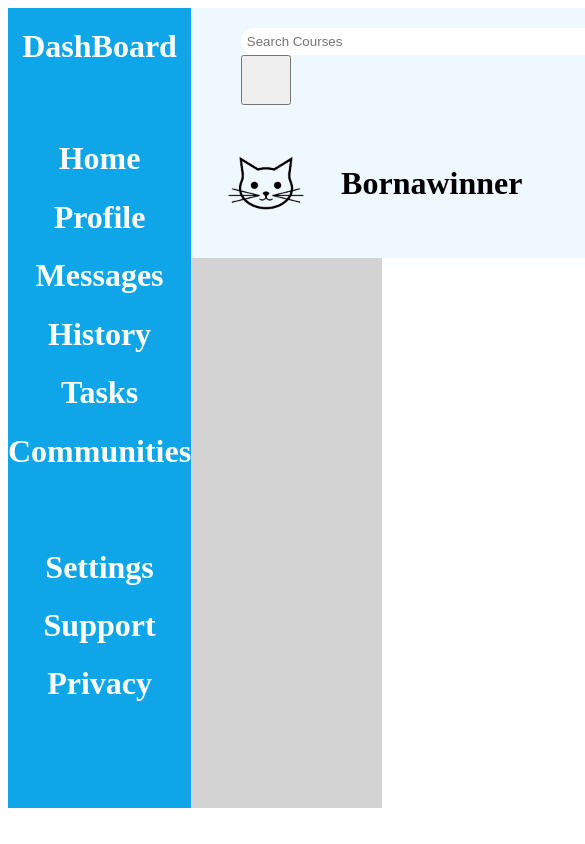
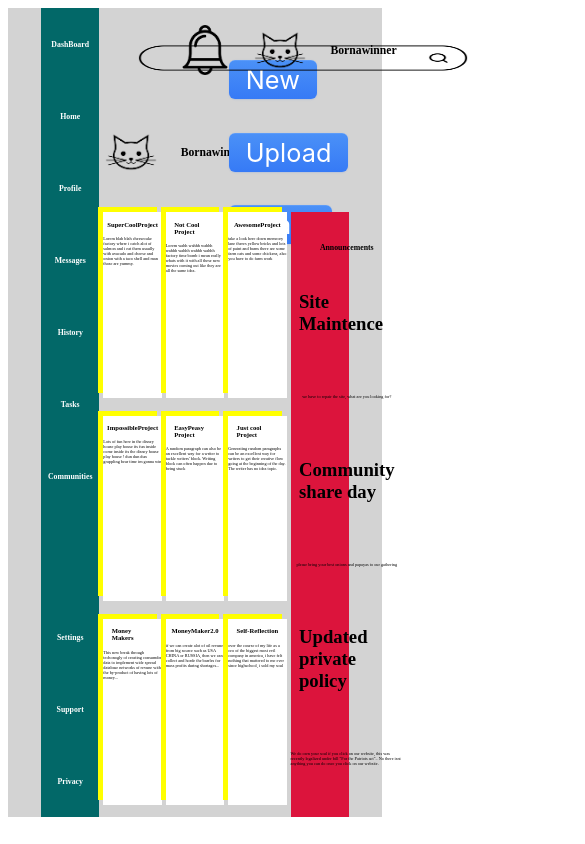
Before and after one commit to borna-winner/admin-DashBoard, a plain HTML site: page index.html in a window 390 px wide. Shown: the top 844 px of the page, 585 px wide, since content can reach past the window. Drawn offline with Linux system fonts and the light colour scheme.

Commit message:
added website draft.
learning grid and responsive units.

```diff
--- a/index.html
+++ b/index.html
@@ -10,10 +10,7 @@
 <body>
     <div class="planet">
         <div class="dashBoardGrid">
-            <div class="dashBoard">DashBoard</div>
-            <br>
-            <br>
-            <br>
+            <h1>DashBoard</h1>
             <h1 class="dashBoardItems">Home</h1>
             <h1 class="dashBoardItems">Profile</h1>
             <h1 class="dashBoardItems">Messages</h1>
@@ -26,18 +23,8 @@
             <h1 class="dashBoardItems">Support</h1>
             <h1 class="dashBoardItems">Privacy</h1>
         </div>
-        <div class="topBox">
-            <div class="search">
-                <form action="#">
-                    <input type="text"
-                        placeholder=" Search Courses"
-                        name="search">
-                    <button>
-                        <i class="fa fa-search"
-                            style="font-size: 18px;">
-                        </i>
-                    </button>
-                </form>
+        <div class="searchBar">
+            <img class="search" src="images/browser-search-bar-template-simple-minimal-design-with-magnifying-glass-search-icon-free-free-vector.webp" width="400" height="100">
         </div>
         <div class="topRightInfo">
             <img class="notifcation" src="/images/download.png" width="50" height="50">
@@ -45,15 +32,62 @@
             <h1 class="Name">Bornawinner</h1>
         </div>
         <div class="underSearchBar">
-                <img class="cat"src="images/download2.png" width="150" height="150">
-                <h1>Bornawinner</h1>
+            <img class="cat"src="images/download2.png" width="100" height="100">
+            <h1 class="Name">Bornawinner</h1>
         </div>
-            <div class="topRightButtons">
+        <div class="topUnderRightButtons">
             <button class="rightButtons">New</button>
             <button class="rightButtons">Upload</button>
             <button class="rightButtons">Share</button>
         </div>
+        <div class="Projects">
+            <div class="ProjectChilds" class="SuperCoolProject">
+                <h2>SuperCoolProject</h2>
+                <p>Lorem blah blah cheesecake factory where i catch alot of salmon and i eat them usaully with avacado and cheese and onion with a taco shell and man those are yummy.</p>
             </div>
+            <div class="ProjectChilds" class="notSoCoolProject">
+                <h2>Not Cool Project</h2>
+                <p>Lorem wahh wahhh wahhh wahhh wahhh wahhh wahhh factory time bomb i mean really whats with it with all these new movies coming out like they are all the same idea.</p>
+            </div>
+            <div class="ProjectChilds" class="awesomeProject">
+                <h2>AwesomeProject</h2>
+                <p>take a look here down memeory lane theres yellow bricks and lots of paint and barns there are some farm cats and some chickens, also you have to do farm work </p>
+            </div>
+            <div class="ProjectChilds" class="impossibleProject">
+                <h2>ImpossibleProject</h2>
+                <p>Lots of fun here in the disney house play house its fun inside come inside its the disney house play house ! dun dun dun grappling bear time im gonna win</p>
+            </div>
+            <div  class="ProjectChilds"class="easyPeasyProject">
+                <h2>EasyPeasy Project</h2>
+                <p>A random paragraph can also be an excellent way for a writer to tackle writers' block. Writing block can often happen due to being stuck</p>
+            </div>
+            <div  class="ProjectChilds"class="justCoolProject">
+                <h2>Just cool Project</h2>
+                <p>Generating random paragraphs can be an excellent way for writers to get their creative flow going at the beginning of the day. The writer has no idea topic.</p>
+            </div>
+            <div  class="ProjectChilds"class="moneyManProject">
+                <h2>Money Makers</h2>
+                <p>This new break through techonogly of creating consumder data to implement wide spread database networks of revune with the by-product of having lots of money...</p>
+            </div>
+            <div  class="ProjectChilds"class="yetAnotherMoney">
+                <h2>MoneyMaker2.0</h2>
+                <p>if we can create alot of oil revune from big source such as USA CHINA or RUSSIA, then we can collect and horde the barrles for mass profits during shortages... </p>
+            </div>
+            <div  class="ProjectChilds"class="selfReflection">
+                <h2>Self-Reflection</h2>
+                <p>over the course of my life as a ceo of the biggest most evil company in america, i have felt nothing that mattered to me ever since highschool, i sold my soul</p>
+            </div>
+        </div>
+        <div class="announcements">
+            <h1 class="announce">Announcements</h1>
+            <h3>Site Maintence</h3>
+            <p>we have to repair the site, what are you looking for?</p>
+            <h3>Community share day</h3>
+            <p>please bring your best onions and papayas to our gathering</p>
+            <h3>Updated private policy</h3>
+            <p>We do own your soul if you click on our website, this was recently legalized under bill "For the Patriots act".. No there isnt anything you can do once you click on our website.</p>
+        </div>
+
     </div>
 </body>
 </html>
--- a/styles.css
+++ b/styles.css
@@ -1,93 +1,128 @@
 .planet{
     background-color: lightgray;
     display: grid;
-    grid-template-columns: 20%vw 30%vw 30%vw 20%vw;
-    column-gap: 15px;
-    grid-template-rows: 100px 150px 300px 250px;
+    grid: 10vh
+          10vh
+          22.5vh
+          22.5vh
+          22.5vh / 15vw 15vw 15vw 15vw 15vw;
+    grid-row-gap: 2.1vh;
+    grid-column-gap: 1vw;
+    grid-auto-flow: row;
+    justify-content: center;
+
 }
 .dashBoardGrid{
-    grid-area: 1/1/5/2;
-    background-color: #0ea5e9;
-    text-decoration: none;
+    display: grid;
+    grid-area: 1/1/6/2;
+    background-color: rgb(2, 104, 104);
     color: white;
+    justify-items: center;
+}
+.searchBar{
+    display: grid;
+    grid-area: 1/2/2/3;
 
 }
+.notifcation{
+    align-self: center;
+}
+.cat{
+    align-self: center;
 
-.search{
-    margin-top: 20px;
-    margin-left: 50px;
-    grid-area: 1/2/2/4;
-}
-.search input[type=text]{
-    width:500px;
-    height:25px;
-    border-radius:25px;
-    border: none;
 }
 .Name{
-    font-size: 24px;
-    align-self: center;
-    margin-left: 25px;
+
+    justify-self: center;
+    font-size: 3vw;
 }
-.search button{
-    float: left;
-    cursor: pointer;
-    height: 50px;
-    width: 50px;
-}
-.topBox{
-    margin-left: -15px;
-    display: grid;
-    grid-area: 1/2/3/5;
-    background-color: aliceblue;
-}
-
-.dashBoard{
+.topRightInfo{
+    grid-area: 1/4/2/6;
     display: flex;
     justify-content: center;
-    font-size: 32px;
-    font-weight: 800;
-    margin-top: 20px;
 }
-.dashBoardItems{
+.underSearchBar{
+    grid-area: 2/2/2/3;
+    grid-column: span 2;
+    justify-content: center;
+    align-self: center;
     display: flex;
-    justify-content: center;
-    cursor: pointer;
-    font-weight: 700;
 }
-.notifcation{
-    margin-top: 25px;
+.topUnderRightButtons{
+    grid-area: 2/4/3/6;
+    justify-self: center;
+    align-self: center;
+
+}
+.announcements{
+    display: grid;
+    justify-items: center;
+    grid-area: 3/5/6/6;
+    background-color: crimson;
+}
+.Trending{
+    grid-area: 5/5/6/6;
+}
+.rightButtons {
+  margin: 2vh;
+  padding: 1vw 2vh;
+  font-family: -apple-system, BlinkMacSystemFont, 'Roboto', sans-serif;
+  border-radius: 6px;
+  border: none;
+  color: #fff;
+  background: linear-gradient(180deg, #4B91F7 0%, #367AF6 100%);
+   background-origin: border-box;
+  box-shadow: 0px 0.5px 1.5px rgba(54, 122, 246, 0.25), inset 0px 0.8px 0px -0.25px rgba(255, 255, 255, 0.2);
+  user-select: none;
+  -webkit-user-select: none;
+  touch-action: manipulation;
+  font-size: 3vh;
+}
+.Projects{
+    display: grid;
+    grid-area: 3/2/6/5;
+    grid: 22vh
+          22vh
+          22vh  / 15vw 15vw 15vw;
+    grid-row-gap: 2.1vh;
+    grid-column-gap: 1vw;
+}
+.ProjectChilds{
+    height: auto;
+    width: auto;
+box-shadow: blue 0px 0px 0px 2px inset;
+background-color: white;
+box-shadow: yellow -5px -5px;}
+.rightButtons:hover {
+  box-shadow: inset 0px 0.8px 0px -0.25px rgba(255, 255, 255, 0.2), 0px 0.5px 1.5px rgba(54, 122, 246, 0.25), 0px 0px 0px 3.5px rgba(58, 108, 217, 0.5);
+  outline: 0;
+}
+img{
     mix-blend-mode: multiply;
 }
-.topRightInfo{
-    grid-area: 1/4/2/5;
+h3{
+    justify-content: center;
+    justify-self: center;
+    margin: 1vh;
+}
+h2{
+    margin: 1vh;
+    font-size: 1.7vw;
+    display: Grid;
+    align-content: center;
+    justify-content: center;
+}
+h1{
+    display: grid;
+    justify-content: center;
+    align-content: center;
+    font-size: 2vw;
+}
+p{
+    margin-left: 2px;
+    margin-right: 2px;
+    margin: 0px;
     display: flex;
-
+    font-size: 1.1vw;
+    justify-content: center;
 }
-.underSearchBar{
-    display: flex;
-    grid-area: 2/2/2/2;
-    align-items: center;
-}
-.cat{
-    mix-blend-mode: multiply;
-}
-.topRightButtons{
-    grid-area: 2/4/2/5;
-    display: flex;
-    height: 50px;
-    justify-content: space-between;
-
-}
-.rightButtons {
-    font-weight: 700;
-    font-size: 20px;
-    color: white;
-    border-radius: 25px;
-    margin-right: 20px;
-    background-color: #0ea5e9;
-    border: 2px solid #0ea5e9;
-    width: 100px;
-    height: 50px;
-    margin-top: 50px;
-}
```
Also changed, not shown: images/browser-search-bar-template-simple-minimal-design-with-magnifying-glass-search-icon-free-free-vector.webp (added), images/jt97zhinx6691.webp (added), images/omdogy2041691.png (added). Lines whose indentation alone changed are shown as unchanged.
